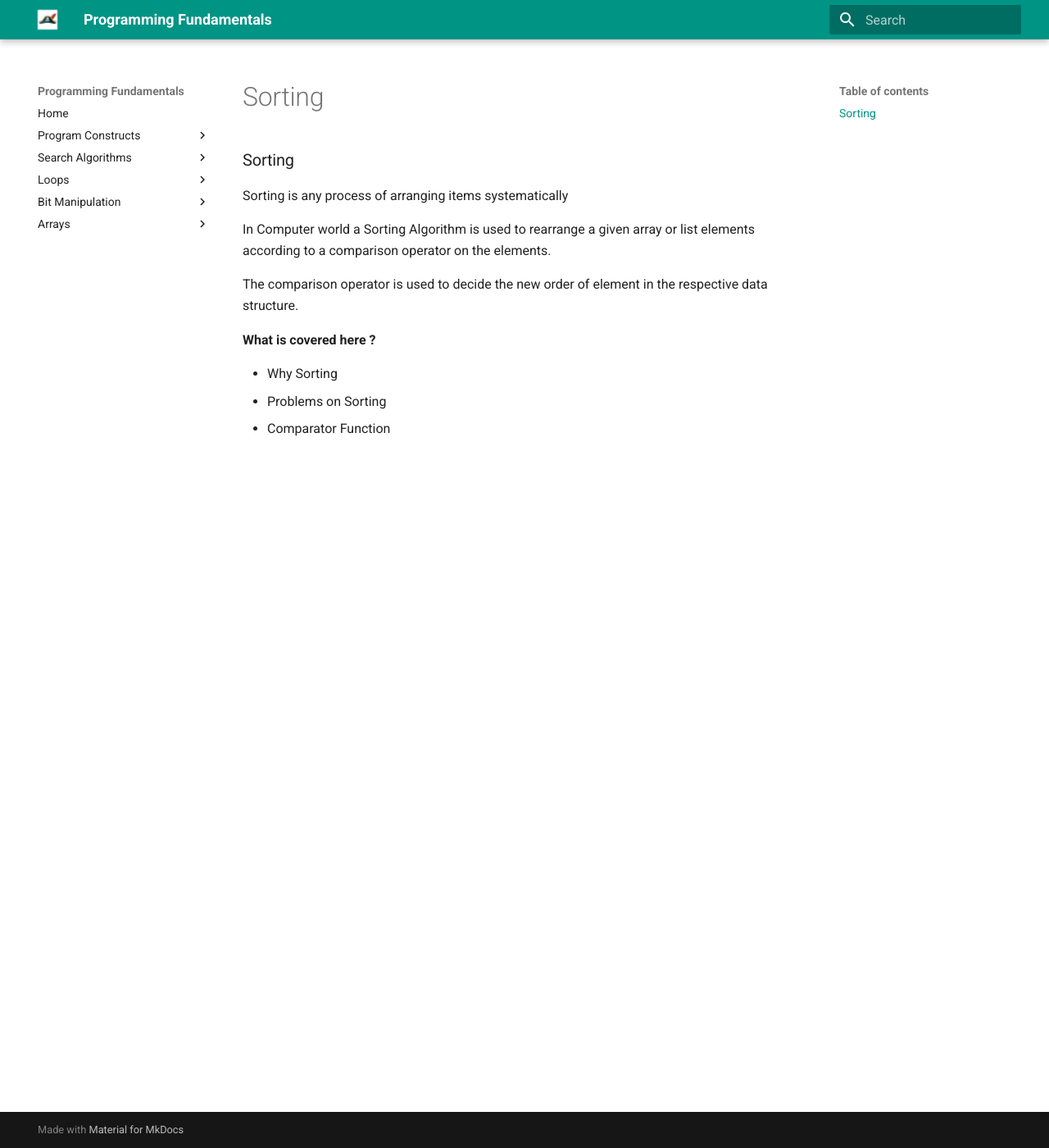
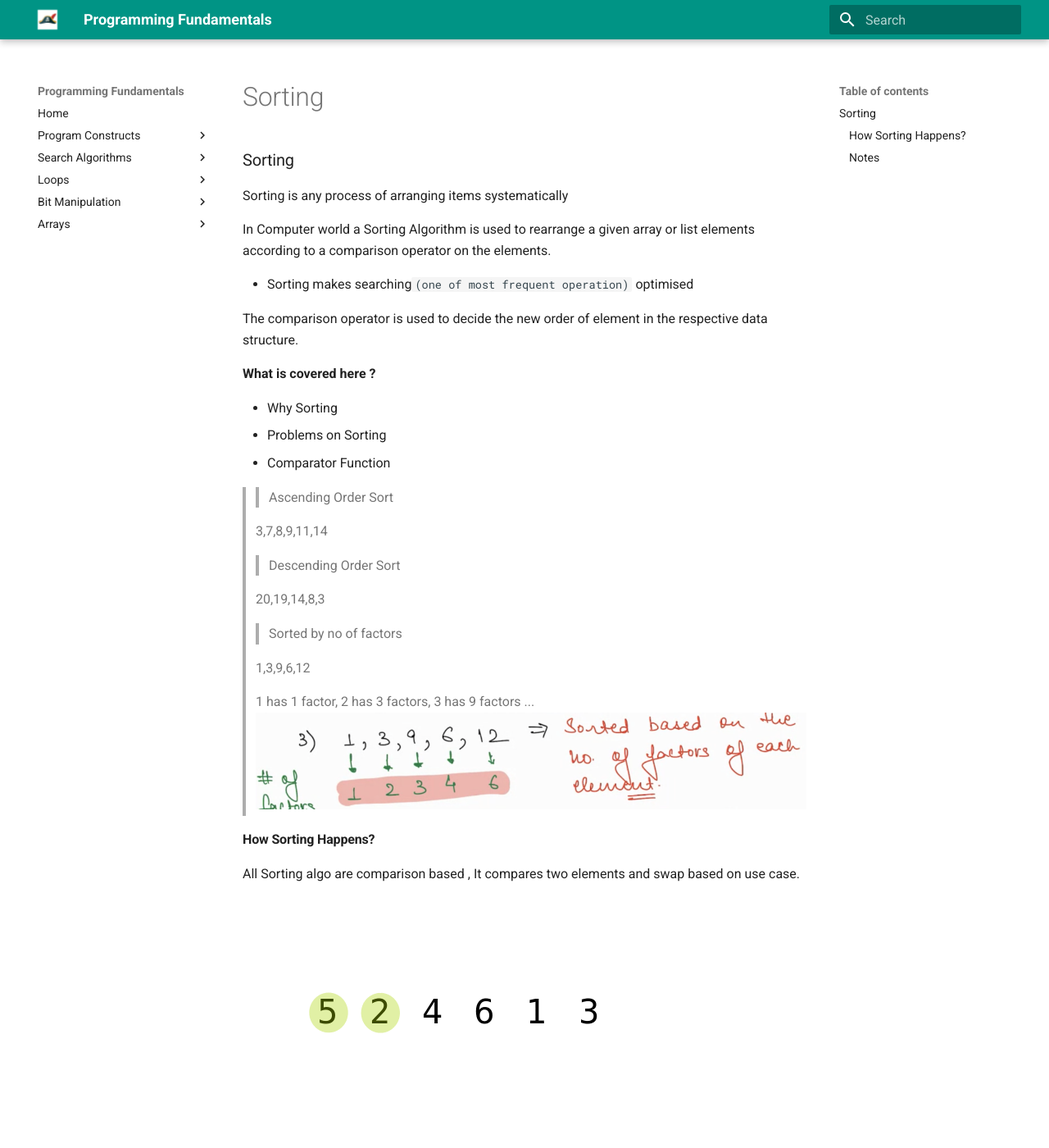
Before and after one commit to santosh-1987/programming-fundamentals, an MkDocs documentation site: the page built from docs/arrays/sorting.md, in a window 1280 px wide and 1400 px high. Shown: the whole window at 82% size. Built offline with MkDocs 1.6.1 and Material for MkDocs 9.7.7, drawn with Linux system fonts in a browser that asks for light colours; the version menu is left out; some of the changed text lies outside the part shown.

Commit message:
Added Sorting Doc

```diff
--- a/docs/arrays/sorting.md
+++ b/docs/arrays/sorting.md
@@ -4,6 +4,8 @@ Sorting is any process of arranging items systematically
 
 In Computer world a Sorting Algorithm is used to rearrange a given array or list elements according to a comparison
 operator on the elements.
+
+- Sorting makes searching`(one of most frequent operation)` optimised
 
 The comparison operator is used to decide the new order of element in the respective data structure.
 
@@ -12,3 +14,30 @@ The comparison operator is used to decide the new order of element in the respec
 - Why Sorting
 - Problems on Sorting
 - Comparator Function
+
+> > Ascending Order Sort
+>
+> 3,7,8,9,11,14
+
+> > Descending Order Sort
+>
+> 20,19,14,8,3
+
+
+
+> > Sorted by no of factors
+>
+> 1,3,9,6,12
+>
+> 1 has 1 factor, 2 has 3 factors, 3 has 9 factors ...
+> ![sorting_by_factor.png](../assets/images/arrays/sorting_by_factor.png)
+
+### How Sorting Happens?
+All Sorting algo are comparison based , It compares two elements and swap based on use case.
+
+![plain_sort.gif](../assets/images/arrays/plain_sort.gif)
+
+### Notes
+
+- TC: O(NLogN)
+- SC: O(1)/O(N) Depends on sorting algorithm
```
Also changed, not shown: docs/assets/images/arrays/plain_sort.gif (added), docs/assets/images/arrays/sorting_by_factor.png (added).
